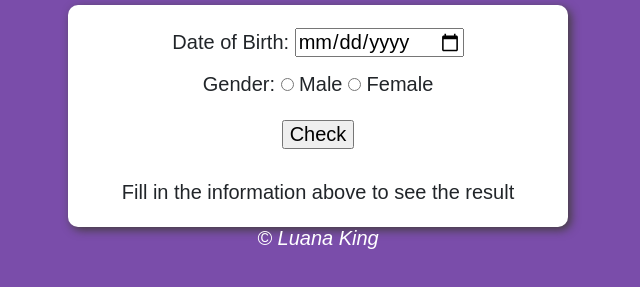
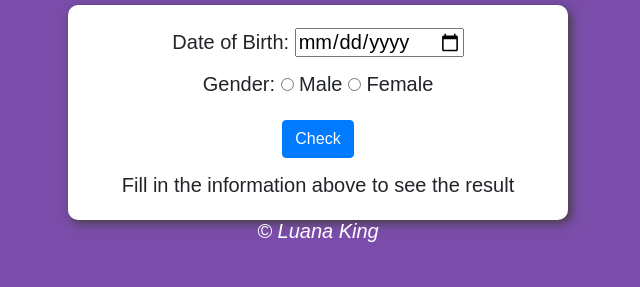
Before and after one commit to lualourenco/age-checker, a plain HTML site: page index.html in a window 1280 px wide. Shown: the part 51-338 px from the top of the page, without its empty margins (322-962 px from the left). Drawn offline with nearby package versions, Linux system fonts and the light colour scheme.

Commit message:
check button changed
I improved the check button.

```diff
--- a/index.html
+++ b/index.html
@@ -22,9 +22,9 @@
             <input type="radio" name="radgen" id="female">
             <label for="female">Female</label>
           </p>
-          <p>
-            <input type="button" value="Check" onclick="check()">
-          </p>
+            <a href="#" class="btn btn-primary" onclick="check()">
+              Check
+            </a>
         </div>
         <div id="res">
           Fill in the information above to see the result
```
